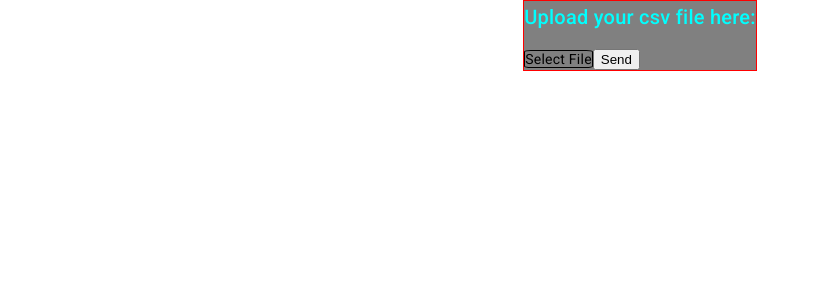
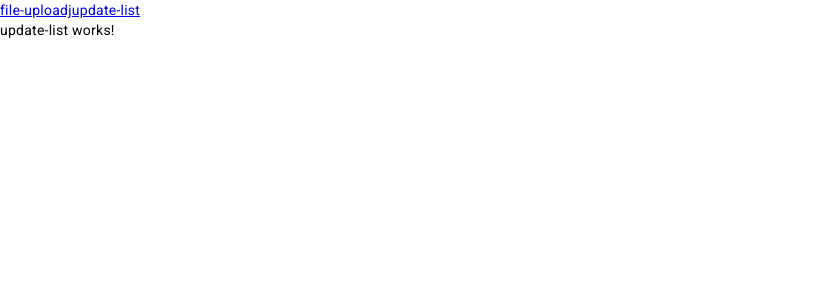
Before and after one commit to DennisEckler/cashflow, an Angular app in the folder Frontend/: page /update-list in a window 1280 px wide. Before the commit this address led to /. Shown: the top 300 px of the page, without its empty margins (0-820 px from the left). Built offline with nearby package versions, Linux system fonts and the light colour scheme.

Commit message:
added router

```diff
--- a/Frontend/src/app/app-routing.module.ts
+++ b/Frontend/src/app/app-routing.module.ts
@@ -1,10 +1,15 @@
 import { NgModule } from '@angular/core';
 import { RouterModule, Routes } from '@angular/router';
+import { FileUploadComponent } from './file-upload/file-upload.component';
+import { UpdateListComponent } from './update-list/update-list.component';
 
-const routes: Routes = [];
+const routes: Routes = [
+  { path: 'file-upload', component: FileUploadComponent },
+  { path: 'update-list', component: UpdateListComponent },
+];
 
 @NgModule({
   imports: [RouterModule.forRoot(routes)],
-  exports: [RouterModule]
+  exports: [RouterModule],
 })
-export class AppRoutingModule { }
+export class AppRoutingModule {}
--- a/Frontend/src/app/app.component.html
+++ b/Frontend/src/app/app.component.html
@@ -1 +1,5 @@
-<app-file-upload></app-file-upload>
+<nav>
+  <a routerLink="/file-upload">file-uploadj</a>
+  <a routerLink="/update-list">update-list</a>
+</nav>
+<router-outlet></router-outlet>
--- a/Frontend/src/app/app.module.ts
+++ b/Frontend/src/app/app.module.ts
@@ -6,9 +6,10 @@ import { AppComponent } from './app.component';
 import { BrowserAnimationsModule } from '@angular/platform-browser/animations';
 import { FileUploadComponent } from './file-upload/file-upload.component';
 import { HttpClientModule } from '@angular/common/http';
+import { UpdateListComponent } from './update-list/update-list.component';
 
 @NgModule({
-  declarations: [AppComponent, FileUploadComponent],
+  declarations: [AppComponent, FileUploadComponent, UpdateListComponent],
   imports: [
     BrowserModule,
     AppRoutingModule,
--- /dev/null
+++ b/Frontend/src/app/update-list/update-list.component.html
@@ -0,0 +1 @@
+<p>update-list works!</p>
```
Also changed, not shown: Frontend/src/app/update-list/update-list.component.ts (added, +10 -0 lines), Frontend/src/app/update-list/update-list.component.scss (added), 1 other file (tests, documents, lock files or other folders).
